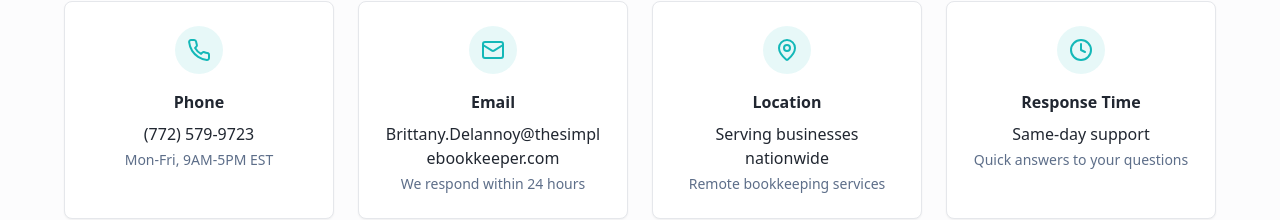
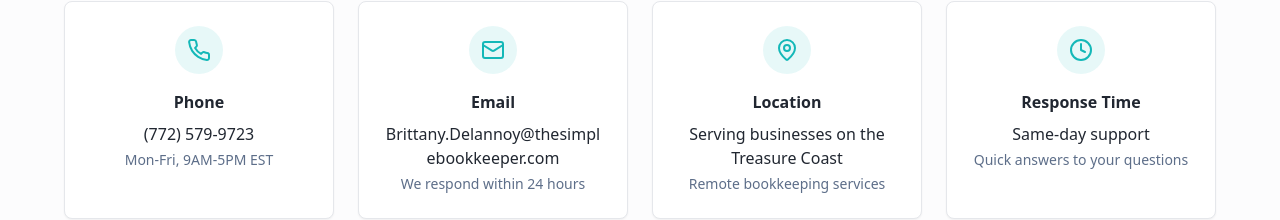
Before and after one commit to aarondelannoy/the-simple-bookkeeper-web, a React (Vite) app: page / in a window 1280 px wide. Shown: the part 2896-3116 px from the top of the page. Built offline with nearby package versions, Linux system fonts and the light colour scheme.

Commit message:
Update serving businesses text

```diff
--- a/src/components/Contact.tsx
+++ b/src/components/Contact.tsx
@@ -18,7 +18,7 @@ const contactInfo = [
   {
     icon: MapPin,
     title: "Location",
-    content: "Serving businesses nationwide",
+    content: "Serving businesses on the Treasure Coast",
     subtitle: "Remote bookkeeping services"
   },
   {
```
